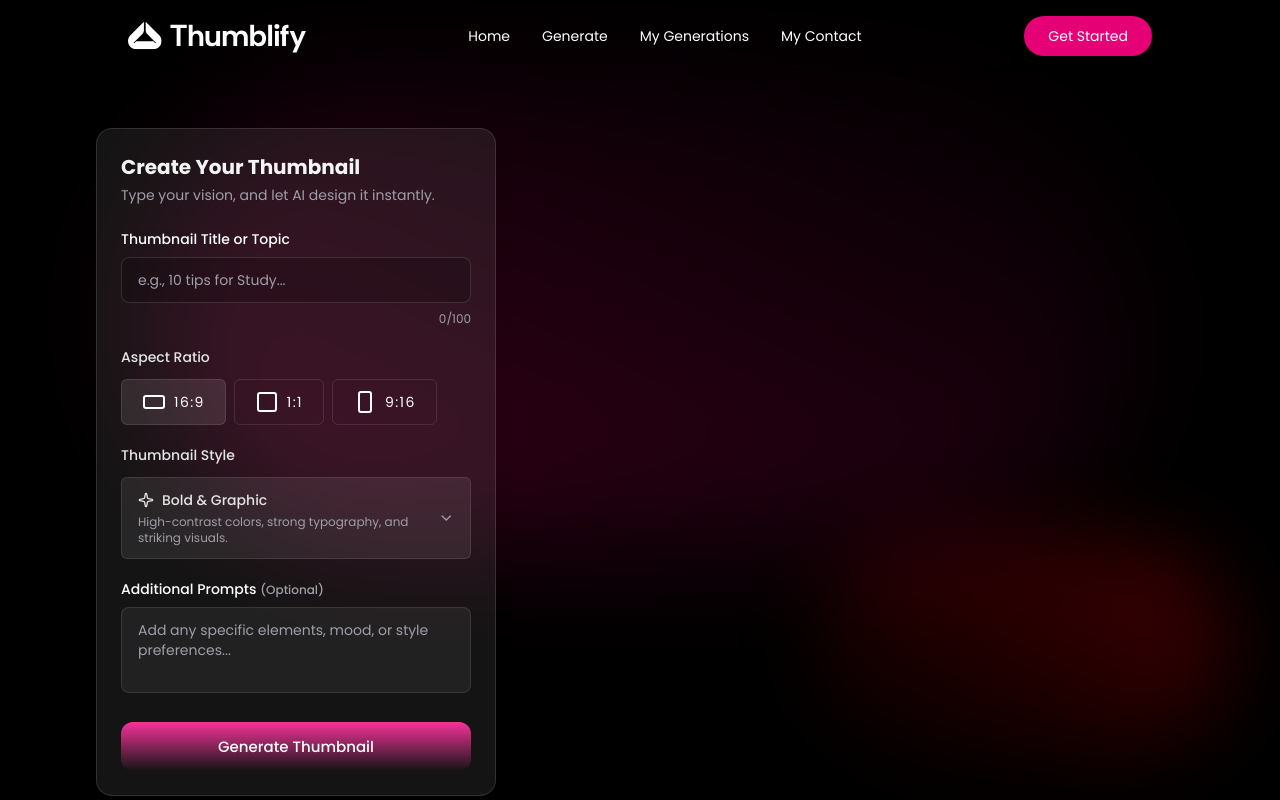
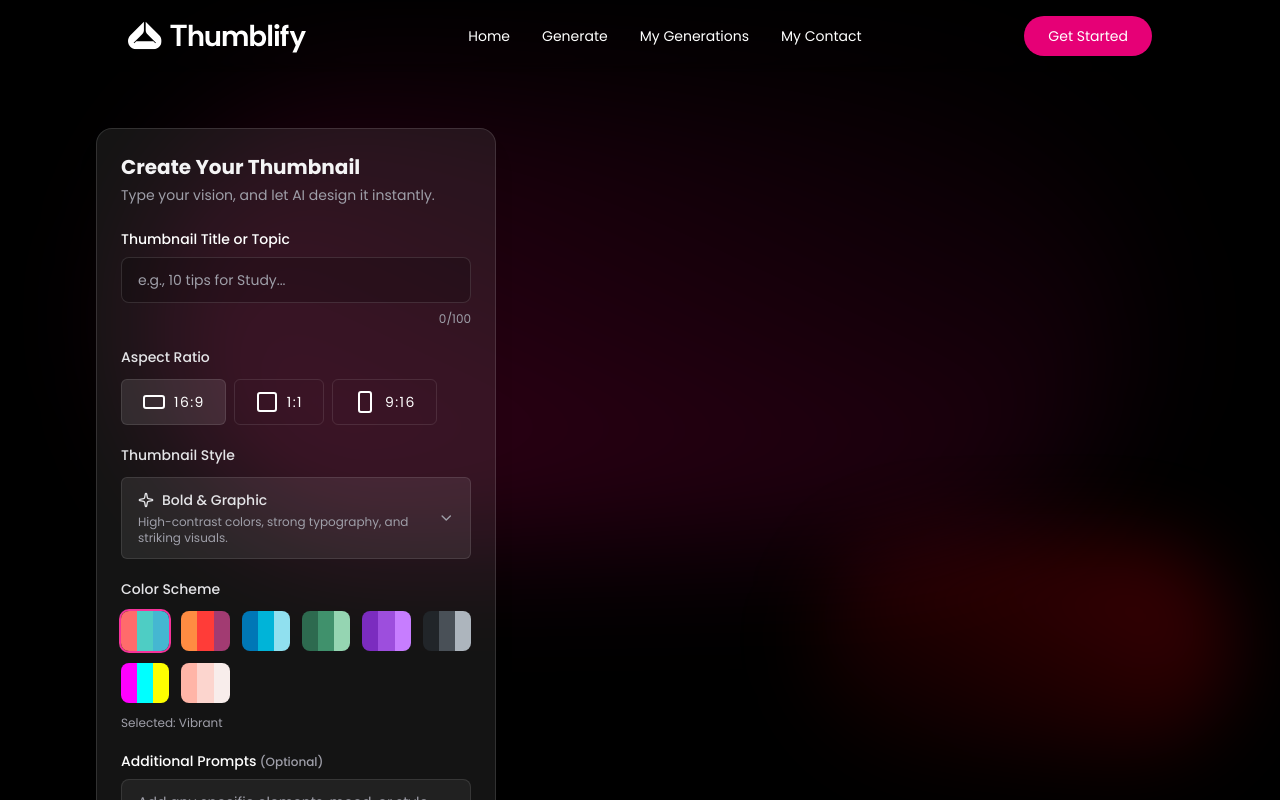
Before and after one commit to bhagatankit05/ThumbCraftor, a React (Vite) app in the folder client/: page /generate in a window 1280 px wide. Shown: the top 800 px of the page. Built offline with nearby package versions, Linux system fonts and the light colour scheme.

Commit message:
add ColourSchemeSelector component to Generate for color scheme selection

```diff
--- /dev/null
+++ b/client/src/components/ColourSchemeSelector.tsx
@@ -0,0 +1,46 @@
+import { colorSchemes } from "../assets/assets";
+
+const ColourSchemeSelector = ({
+  value,
+  onChange,
+}: {
+  value: string;
+  onChange: (color: string) => void;
+}) => {
+  return (
+    <div className="space-y-3">
+      <label
+        className="block text-sm font-medium
+      text-zinc-200"
+      >
+        Color Scheme
+      </label>
+
+      <div className="grid grid-cols-6 gap-3">
+        {colorSchemes.map((scheme) => (
+          <button
+            key={scheme.id}
+            onClick={() => onChange(scheme.id)}
+            className={`relative rounded-lg transition-all ${
+              value === scheme.id && "ring-2 ring-pink-500"
+            }`}
+            title={scheme.name}
+          >
+            <div className="flex h-10 rounded-lg overflow-hidden">
+              {scheme.colors.map((color,i) => (
+                <div
+                  key={i}
+                  className="flex-1"
+                  style={{ backgroundColor: color }}
+                />
+              ))}
+            </div>
+          </button>
+        ))}
+      </div>
+      <p className="text-xs text-zinc-400">Selected: {colorSchemes.find((s) => s.id === value)?.name}</p>
+    </div>
+  );
+};
+
+export default ColourSchemeSelector;
--- a/client/src/pages/Generate.tsx
+++ b/client/src/pages/Generate.tsx
@@ -9,28 +9,33 @@
 import SoftBackdrop from "../components/SoftBackdrop";
 import AspectRatioSelector from "../components/AspectRatioSelector";
 import StyleSelector from "../components/StyleSelector";
+import ColourSchemeSelector from "../components/ColourSchemeSelector";
 
 const Generate = () => {
   const { id } = useParams();
+
   const [title, setTitle] = useState("");
   const [additionalDetails, setAdditionalDetails] = useState("");
   const [thumbnail, setThumbnail] = useState<IThumbnail | null>(null);
   const [loading, setLoading] = useState(false);
+
   const [aspectRatio, setAspectratio] = useState<AspectRatio>("16:9");
   const [colorSchemeId, setColorSchemeId] = useState<string | null>(
     colorSchemes[0].id,
   );
+
   const [style, setStyle] = useState<ThumbnailStyle>("Bold & Graphic");
   const [styleDropdownOpen, setStyleDropdownOpen] = useState(false);
 
   return (
     <>
       <SoftBackdrop />
+
       <div className="pt-24 min-h-screen">
         <main className="max-w-6xl mx-auto px-4 sm:px-6 lg:px-8 py-8 pb-28 lg:pb-8">
           <div className="grid lg:grid-cols-[400px_1fr] gap-8">
-            {/*LEFT Panel */}
-            <div className={`space-y-6 ${id && "pointer-events-none"}`}>
+            {/* LEFT Panel */}
+            <div className={`space-y-6 ${id ? "pointer-events-none" : ""}`}>
               <div className="p-6 rounded-2xl bg-white/8 border border-white/12 shadow-xl space-y-6">
                 <div>
                   <h2 className="text-xl font-bold text-zinc-100 mb-1">
@@ -40,12 +45,14 @@
                     Type your vision, and let AI design it instantly.
                   </p>
                 </div>
+
                 <div className="space-y-5">
-                  {/*Input*/}
+                  {/* Input */}
                   <div className="space-y-2">
-                    <label className="block text-sm font-medium ">
+                    <label className="block text-sm font-medium">
                       Thumbnail Title or Topic
                     </label>
+
                     <input
                       type="text"
                       value={title}
@@ -61,22 +68,34 @@
                       </span>
                     </div>
                   </div>
-                  {/*Aspect ratio selector */}
+
+                  {/* Aspect Ratio */}
                   <AspectRatioSelector
                     value={aspectRatio}
                     onChange={setAspectratio}
                   />
-                  {/*Style selector */}
-                  <StyleSelector value={style} onChange={setStyle} isOpen={styleDropdownOpen} setIsOpen={setStyleDropdownOpen}/>
-                  {/*color scheme selector */}
 
-                  {/*Additional details*/}
+                  {/* Style */}
+                  <StyleSelector
+                    value={style}
+                    onChange={setStyle}
+                    isOpen={styleDropdownOpen}
+                    setIsOpen={setStyleDropdownOpen}
+                  />
 
+                  {/* Color Scheme */}
+                  <ColourSchemeSelector
+                    value={colorSchemeId || ""}
+                    onChange={setColorSchemeId}
+                  />
+
+                  {/* Additional details */}
                   <div className="space-y-2">
                     <label className="block text-sm font-medium">
-                      Additional Prompts{" "}
-                      <span className="text-xs text-zinc-400">(Optional)</span>
+                      Additional Prompts
+                      <span className="text-xs text-zinc-400"> (Optional)</span>
                     </label>
+
                     <textarea
                       value={additionalDetails}
                       onChange={(e) => setAdditionalDetails(e.target.value)}
@@ -86,15 +105,17 @@
                     />
                   </div>
                 </div>
-                {/**Button */}
+
+                {/* Button */}
                 {!id && (
-                  <button className="text-[15px] w-full py-3.5 rounded-xl font-medium bg-linear-to-b from-pink-500 to pink-600 hover:from-pink-700 disabled:cursor-not-allowed transition-colors">
+                  <button className="text-[15px] w-full py-3.5 rounded-xl font-medium bg-linear-to-b from-pink-500 to-pink-600 hover:from-pink-700 disabled:cursor-not-allowed transition-colors">
                     {loading ? "Generating..." : "Generate Thumbnail"}
                   </button>
                 )}
               </div>
             </div>
-            {/*RIGHT Panel */}
+
+            {/* RIGHT Panel */}
             <div></div>
           </div>
         </main>
```
